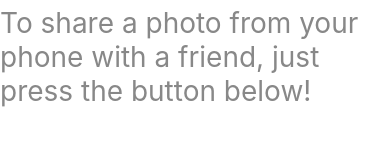
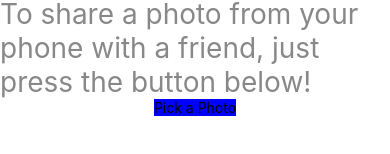
Before and after one commit to jebitok-dev/HelloWorld-RN, a React Native app: screen / in a window 390 px wide. Shown: the part 450-604 px from the top of the page. Built offline with nearby package versions, Linux system fonts and the light colour scheme.

Commit message:
Add Changes to Stylesheet

```diff
--- a/App.js
+++ b/App.js
@@ -1,5 +1,5 @@
 import { StatusBar } from 'expo-status-bar';
-import { Image, StyleSheet, Text, View } from 'react-native';
+import { TouchableOpacity, Image, StyleSheet, Text, View } from 'react-native';
 
 export default function App() {
   return (
@@ -8,6 +8,12 @@ export default function App() {
       <Text style={styles.instructions}>
         To share a photo from your phone with a friend, just press the button below!
       </Text>
+      <TouchableOpacity
+        onPress={() => alert("Hello World!")}
+        style={styles.button}
+      >
+        <Text tyle={styles.buttonText}>Pick a Photo</Text>
+      </TouchableOpacity>
       <StatusBar style="auto" />
     </View>
   );
@@ -30,5 +36,14 @@ const styles = StyleSheet.create({
   instructions: {
     color: "#888",
     fontSize: 28
+  },
+
+  button: {
+    backgroundColor: "blue"
+  },
+
+  buttonText: {
+    fontSize: 20,
+    color: "#fff"
   }
 });
```
